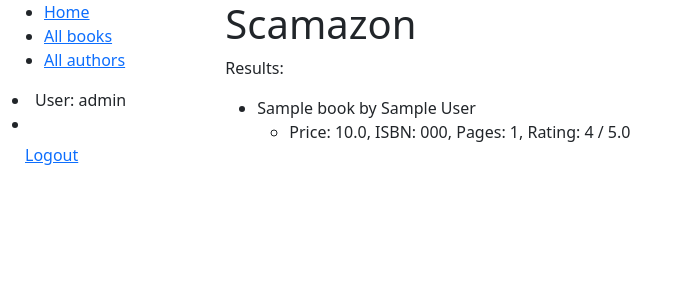
After one commit to sskeen1/Group-4-SE, a Django app: page /browse-books/ in a window 1280 px wide. The commit adds this page. Shown: the top 300 px of the page, without its empty margins (0-681 px from the left). Run offline with Django 4.2, Linux system fonts and the light colour scheme; a user stored in the database is signed in; tables that the repository leaves empty hold one stand-in row (values such as "Sample post").

Commit message:
Added Basic Functionality for Browsing All Book Listings

```diff
--- a/scamazon/store/models.py
+++ b/scamazon/store/models.py
@@ -1,5 +1,6 @@
 from django.db import models
 from django.contrib.auth.models import AbstractUser
+from django.core.validators import MaxValueValidator, MinValueValidator
 
 class CustomUser(AbstractUser):
     type = models.CharField(max_length=10);
@@ -8,9 +9,9 @@ class Book(models.Model):
     title = models.CharField(max_length=200);
     author = models.CharField(max_length=200);
     isbn = models.CharField(max_length=13);
-    pages = models.IntegerField(default=0);
-    rating = models.IntegerField(default=0);
-    price = models.FloatField();
+    pages = models.IntegerField(default=0, validators = [MinValueValidator(0)]);
+    rating = models.FloatField(default=0, validators = [MinValueValidator(0), MaxValueValidator(5.0)]);
+    price = models.FloatField(default = 0, validators = [MinValueValidator(0)]);
 
     def __str__(self):
         return self.title + " by " + self.author
--- a/scamazon/store/templates/base_generic.html
+++ b/scamazon/store/templates/base_generic.html
@@ -22,8 +22,8 @@
           {% if user.is_authenticated %}
             <ul class="sidebar-nav">
               <li><a href="">Home</a></li>
-              <li><a href="">All books</a></li>
-              <li><a href="">All authors</a></li>
+              <li><a href="/browse-books/">All books</a></li>
+              <li><a href="/browse-authors/">All authors</a></li>
             </ul>
             <li>User: {{ user.get_username }}</li>
             <li>
--- /dev/null
+++ b/scamazon/store/templates/browse_books.html
@@ -0,0 +1,14 @@
+{% extends "base_generic.html" %}
+
+{% block content %}
+<h1> Scamazon </h1>
+<p> Results: </p>
+<ul>
+{% for instance in book_list %}
+  <li>{{ instance.title }} by {{instance.author}}</li>
+  <ul>
+    <li>Price: {{instance.price}}, ISBN: {{instance.isbn}}, Pages: {{instance.pages}}, Rating: {{instance.rating}} / 5.0 </li>
+  </ul>
+{% endfor %}
+</ul>
+{% endblock %}
--- a/scamazon/store/urls.py
+++ b/scamazon/store/urls.py
@@ -7,4 +7,5 @@ urlpatterns = [
     path("accounts/signup/", views.signup, name="signup"),
     path("buyer/", views.buyer_dashboard, name="buyer_dashboard"),
     path("seller/", views.seller_dashboard, name="seller_dashboard"),
+    path("browse-books/", views.browse_books, name='browse-books')
 ]
--- a/scamazon/store/views.py
+++ b/scamazon/store/views.py
@@ -56,3 +56,11 @@ def seller_dashboard(request):
     }
 
     return render(request, 'seller_dashboard.html', context=context)
+
+@login_required
+def browse_books(request):
+    book_list = Book.objects.all()
+    context = {
+        "book_list" : book_list,
+    }
+    return render(request, 'browse_books.html', context = context)
```
